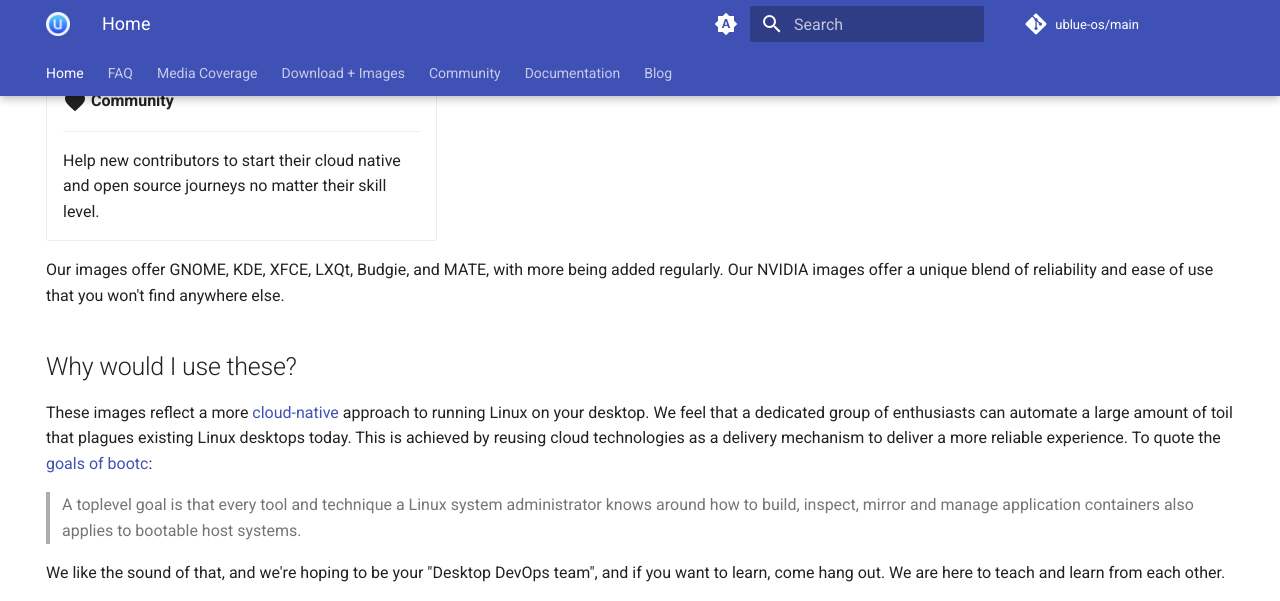
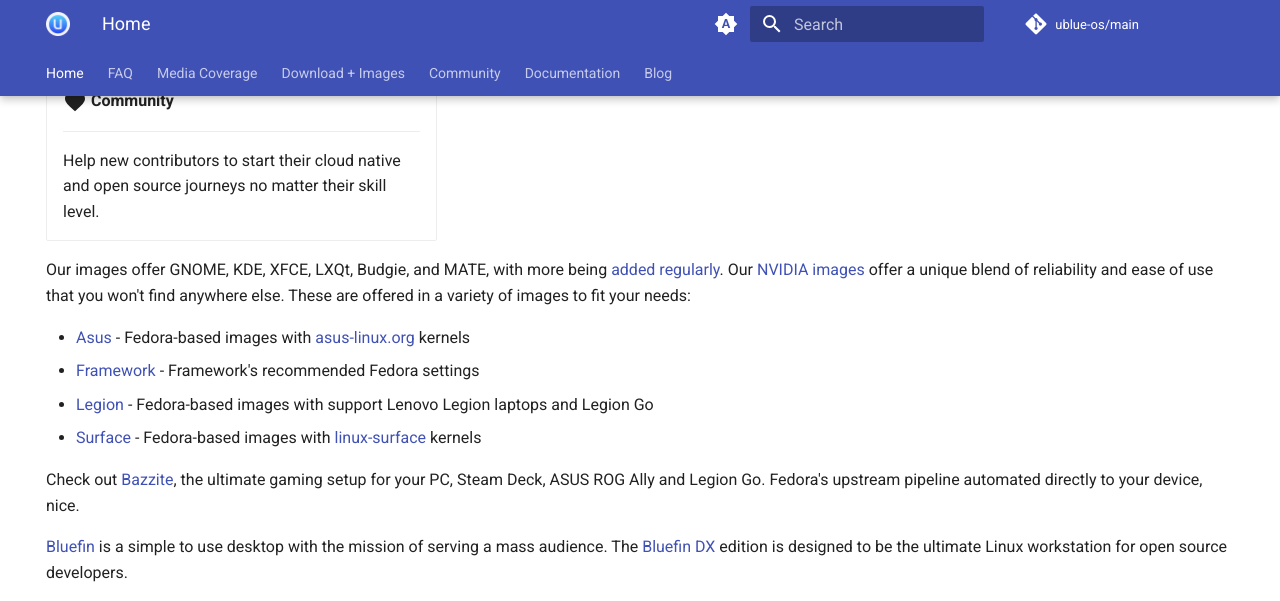
Before and after one commit to ublue-os/website, an MkDocs documentation site: the page built from docs/index.md, in a window 1280 px wide and 1400 px high, scrolled down 536 px. Shown: the top 601 px of the window. Built offline with MkDocs 1.6.1 and Material for MkDocs 9.7.7, drawn with Linux system fonts in a browser that asks for light colours; comment, search, counter and statistics services are not loaded; some of the changed text lies outside the part shown; grey boxes are pictures that could not be loaded.

Commit message:
feat: add more "what is this" info

```diff
--- a/docs/index.md
+++ b/docs/index.md
@@ -35,7 +35,18 @@ This project provides ...
 
 </div>
 
-Our images offer GNOME, KDE, XFCE, LXQt, Budgie, and MATE, with more being added regularly. Our NVIDIA images offer a unique blend of reliability and ease of use that you won't find anywhere else.
+Our images offer GNOME, KDE, XFCE, LXQt, Budgie, and MATE, with more being [added regularly](/images). Our [NVIDIA images](/images/nvidia) offer a unique blend of reliability and ease of use that you won't find anywhere else. These are offered in a variety of images to fit your needs:
+
+- [Asus](/images/asus) - Fedora-based images with [asus-linux.org](https://asus-linux.org) kernels
+- [Framework](/images/framework) - Framework's recommended Fedora settings
+- [Legion](/images/legion) - Fedora-based images with support Lenovo Legion laptops and Legion Go
+- [Surface](/images/surface) - Fedora-based images with [linux-surface](https://github.com/linux-surface/linux-surface) kernels
+
+Check out [Bazzite](/images/bazzite), the ultimate gaming setup for your PC, Steam Deck, ASUS ROG Ally and Legion Go. Fedora's upstream pipeline automated directly to your device, nice.
+
+[Bluefin](/images/bluefin) is a simple to use desktop with the mission of serving a mass audience. The [Bluefin DX](/images/bluefin/developer-experience) edition is designed to be the ultimate Linux workstation for open source developers.
+
+And last, but not least, check out [Beyond](https://github.com/ublue-os/beyond), our collaboration with [Cassidy James Blaede](https://cassidyjames.com/), a peek into his vision of a future GNOME desktop.
 
 ## Why would I use these?
 
@@ -43,7 +54,9 @@ These images reflect a more [cloud-native](https://en.wikipedia.org/wiki/Cloud-n
 
 > A toplevel goal is that every tool and technique a Linux system administrator knows around how to build, inspect, mirror and manage application containers also applies to bootable host systems.
 
-We like the sound of that, and we're hoping to be your "Desktop DevOps team", and if you want to learn, come hang out. We are here to teach and learn from each other.
+We like the sound of that, and we're hoping to be your "Desktop DevOps team". Bringing the patterns from the server world to the desktop world means that there is a new layer on top of the distribution. You can now atomically share maintenance of things that people currently do by hand as post-installation. Universal Blue automates that. Contributors use a [gitops approach](https://github.com/open-gitops/documents/blob/main/PRINCIPLES.md) to maintaining these images, all out in the open for everyone to inspect, resulting in a system that now leverages the expertise of system administrators right to your desktop. It's pretty awesome.
+
+If you want to learn, come hang out. We are here to teach and learn from each other!
 
 <iframe width="560" height="315" src="https://www.youtube.com/embed/vZ1LRe_foJY" title="YouTube video player" frameborder="0" allow="accelerometer; autoplay; clipboard-write; encrypted-media; gyroscope; picture-in-picture; web-share" allowfullscreen></iframe>
 
@@ -65,28 +78,31 @@ Our goal is to for one install to last the life of the hardware.
 
 ### Advantages over traditional Linux desktops
 
-- Reliable, atomic updates with built in rollback.
+- Reliable, atomic updates with built in rollback
 - Known-good state and fewer failures:
-  - Significantly reduced configuration drift,
-  - No compiling or building Nvidia drivers on the local client, they come pre-made on the image.
+  - Significantly reduced configuration drift
+  - No compiling or building Nvidia drivers on the local client, they come pre-made on the image
+  - [Kernel mods](https://github.com/ublue-os/akmods) right on the image
 - Clean separation of the base system from applications and your data
   - Integration of Flatpak applications via [Flathub](https://flathub.org/home).
-  - [Toolbox](https://github.com/containers/toolbox) and [Distrobox](https://github.com/89luca89/distrobox) support, run applications from any distribution in a containerized environment.
+  - [Toolbox](https://github.com/containers/toolbox) and [Distrobox](https://github.com/89luca89/distrobox) support, run applications from any distribution in a containerized environment
 - Unbridled customization:
-  - Craft your perfect image from scratch or derive from others.
+  - Craft your perfect image from scratch or derive from others
+- Community Maintained
+  - The project is maintained by a community of cloud-native contributors with an [explicit mission](/mission)
 - Reuses standards-based tooling from cloud:
-  - Built using ostree-enabled [OCI compliant images](https://opencontainers.org/).
+  - Built using ostree-enabled [OCI compliant images](https://opencontainers.org/)
 - Built-in container tools for developers:
-  - Consume packages and software from any repo without risking breakage on the client.
+  - Consume packages and software from any repo without risking breakage on the client
   - Easy consumption of other OCI images, if it's on the [CNCF Landscape](https://landscape.cncf.io/) it's a first class citizen thanks to Podman!
 
 !!! example "What we mean by reliability:"
 
-    An important concept with this model is that the system is designed to reliably deliver your software. That means that if you were destined to get a kernel bug that day ... well, at least the package got to you in way better condition than your last carrier. At least you have a safe rollback. This might sound counterintuitive at first, but be level of efficiency improves so dramatically over the long term that it allows developers to catch issues earlier in the testing process.
+    An important concept with this model is that the system is designed to reliably deliver your software. Software bugs and issues still occur with individual software. We mean reliability when it comes to installation and upgrades of the entire system, if you were destined to get a kernel bug that day, it still happens. This might sound counterintuitive at first, but be level of efficiency improves so dramatically over the long term that it allows developers to catch issues earlier in the testing process. This is awesome stuff, ask your local cloud nerd.
 
 ### Other Features
 
-- Rebase back to pure [Fedora](https://getfedora.org/en/) without reinstallation.
+- Rebase back to pure [Fedora](https://getfedora.org/en/) without reinstallation. This is why we don't call it a distribution, it's an atomic layer of customization on an existing distribution that can be removed.
 - Fast updates: minimum of once-a-day updates so you're never behind Fedora.
 - Hosted on ghcr.io:
   - Ninety (90) days of image archives allowing for flexible rollback options.
```
